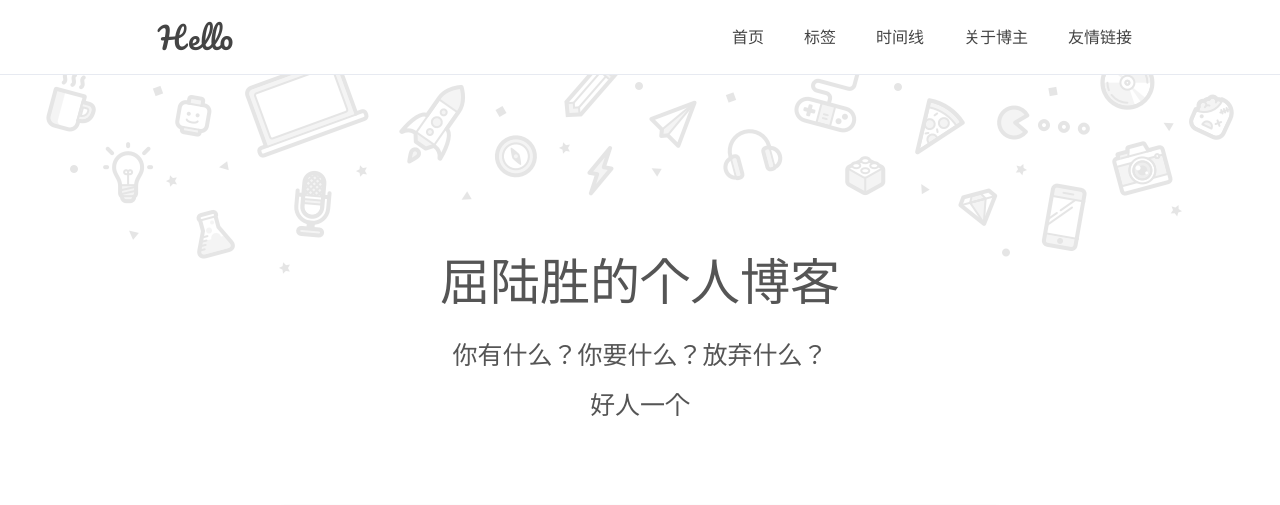
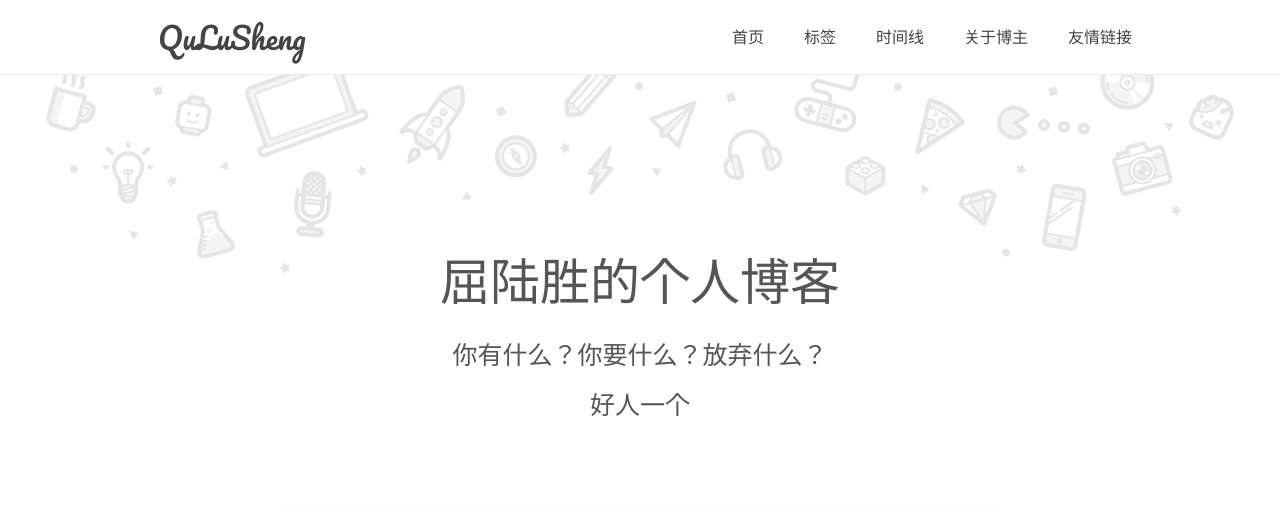
Before and after one commit to LucianQu/LucianQu.github.io, a Jekyll site: the page built from index.html, in a window 1280 px wide. Shown: the top 505 px of the page. Built offline with Jekyll 4.4.1, drawn with Linux system fonts in a browser that asks for light colours; comment, search, counter and statistics services are not loaded.

Commit message:
Update _config.yml

```diff
--- a/_config.yml
+++ b/_config.yml
@@ -16,7 +16,7 @@ nav: # 最佳体验 六个标签 且最好每个标签不超过4中文字
 author: true
 name: '屈陆胜'
 NickName: 'Lucian'
-webtitle: 'Hello'
+webtitle: 'QuLuSheng'
 bio: 'https://lucianqu.github.io/'
 about: true
 aboutyou: '人生最遗憾的事是本可以做到而没有做到，小子，随心一点，走自己的小马路，不留遗憾！'
```
